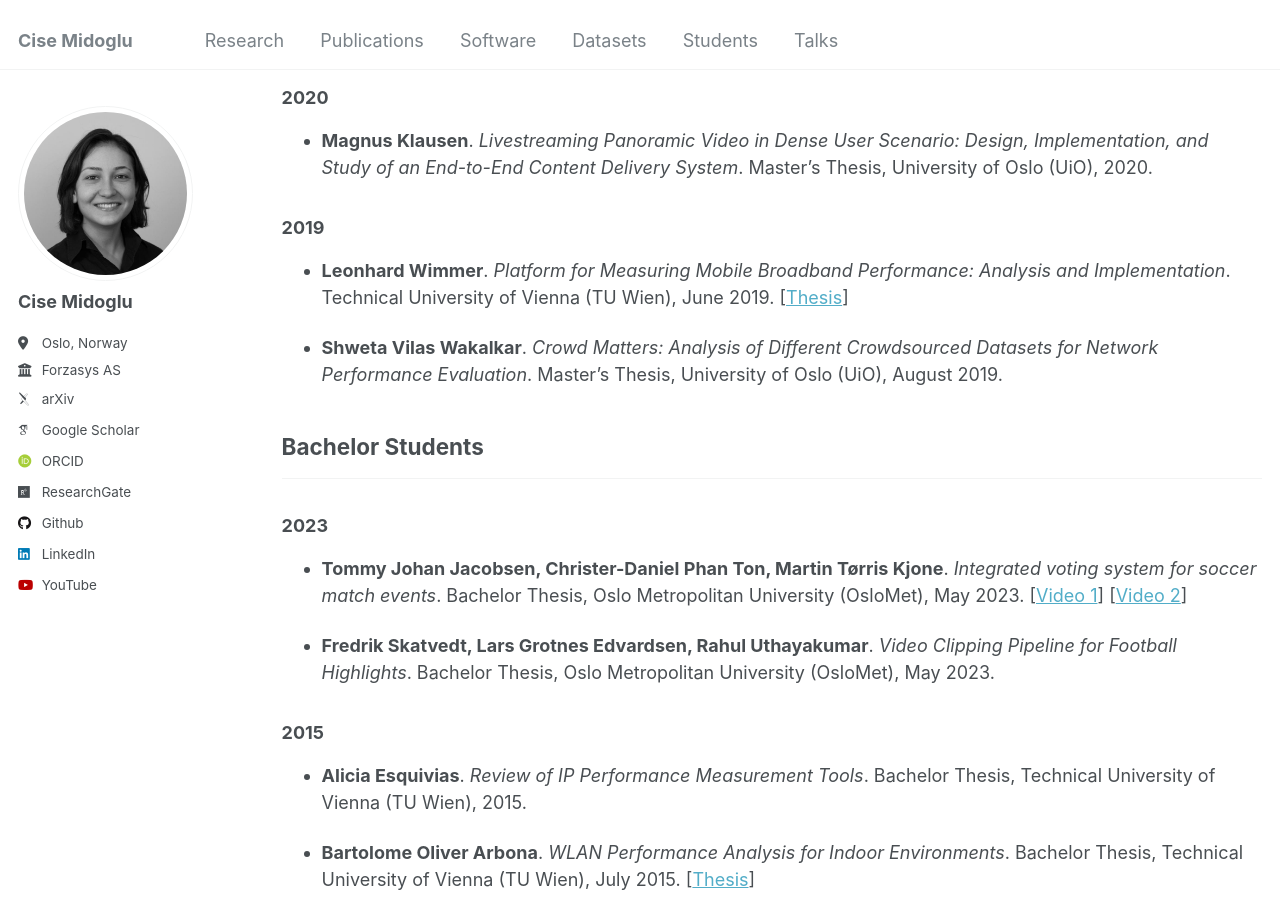
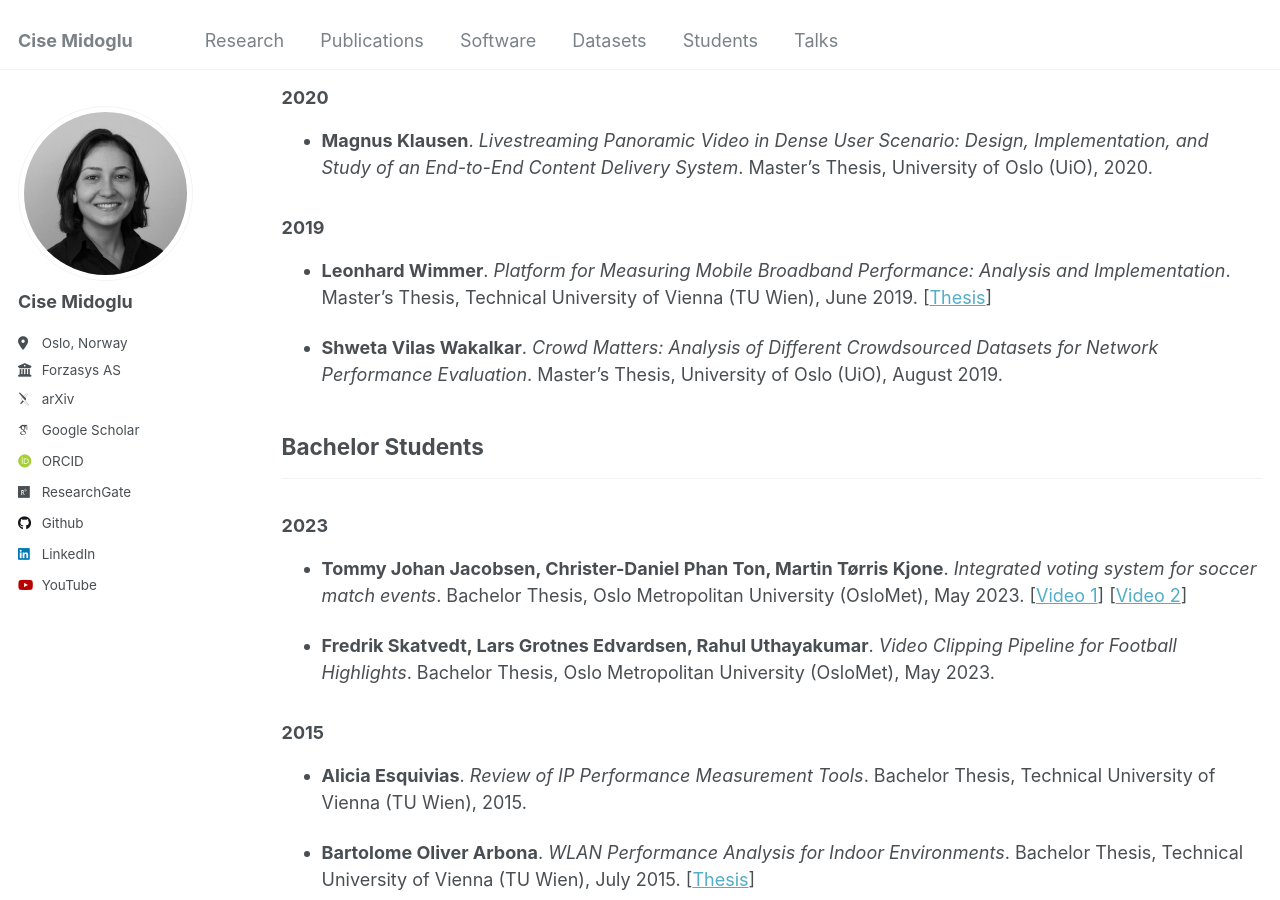
Before and after one commit to cise-midoglu/cise-midoglu.github.io, a Jekyll site: the page built from _pages/students.md, in a window 1280 px wide and 900 px high, scrolled down 2770 px. Built offline with Jekyll 4.4.1, drawn with Linux system fonts in a browser that asks for light colours; some web fonts are replaced.

Commit message:
Update students

```diff
--- a/_pages/students.md
+++ b/_pages/students.md
@@ -94,7 +94,7 @@ author_profile: true
 
 ### 2019
 
-- **Leonhard Wimmer**. _Platform for Measuring Mobile Broadband Performance: Analysis and Implementation_. Technical University of Vienna (TU Wien), June 2019. [[Thesis](http://hdl.handle.net/20.500.12708/8623)] <!-- DOI: https://doi.org/10.34726/hss.2019.43628 -->
+- **Leonhard Wimmer**. _Platform for Measuring Mobile Broadband Performance: Analysis and Implementation_. Master’s Thesis, Technical University of Vienna (TU Wien), June 2019. [[Thesis](http://hdl.handle.net/20.500.12708/8623)] <!-- DOI: https://doi.org/10.34726/hss.2019.43628 -->
 
 - **Shweta Vilas Wakalkar**. _Crowd Matters: Analysis of Different Crowdsourced Datasets for Network Performance Evaluation_. Master's Thesis, University of Oslo (UiO), August 2019.
 
```
